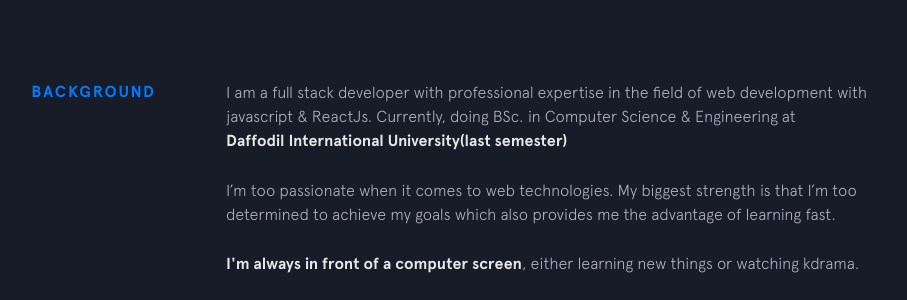
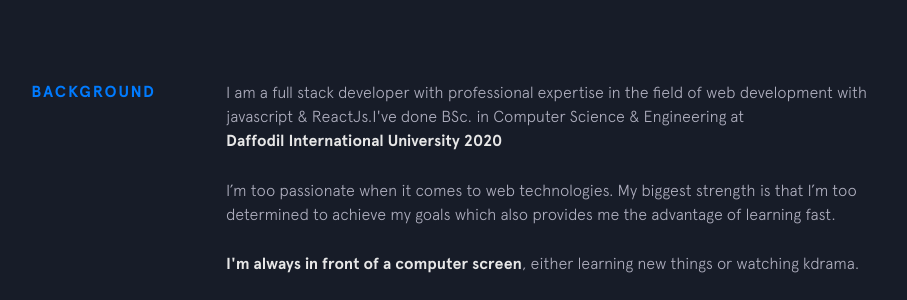
Before and after one commit to maisha-afroz/maisha-afroz.github.io, a Jekyll site: the page built from index.html, in a window 1280 px wide and 900 px high, scrolled down 743 px. Shown: the part 177-477 px from the top of the window, without its empty margins (224-1131 px from the left). Built offline with Jekyll 4.4.1, drawn with Linux system fonts in a browser that asks for light colours; nearby versions of some CDN libraries.

Commit message:
Update background.html

```diff
--- a/_includes/background.html
+++ b/_includes/background.html
@@ -3,9 +3,9 @@
   <div class="section__content">
     <p>
       I am a full stack developer with professional expertise in the field of web
-      development with javascript & ReactJs. Currently, doing BSc. in Computer Science & Engineering at
+      development with javascript & ReactJs.I've done BSc. in Computer Science & Engineering at
       <a class="underline-link" href="https://daffodilvarsity.edu.bd/" target="_blank">Daffodil International
-        University(last semester)</a>
+       University 2020</a>
     </p>
 
     <p>
```
